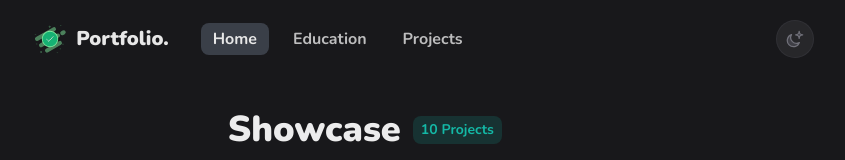
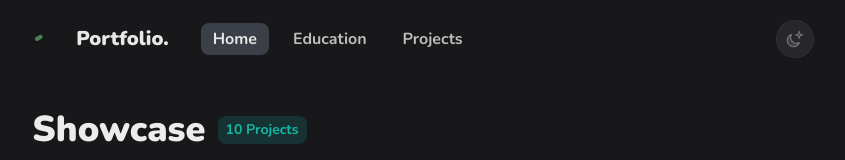
Before and after one commit to ZakariaBrahimi/Portfolio, a React (Vite) app in the folder frontend/: page /works in a window 1280 px wide. Shown: the top 160 px of the page, without its empty margins (217-1062 px from the left). Built offline with nearby package versions, Linux system fonts and the light colour scheme; what tailwindcss-animated would draw is missing.

Commit message:
Make responsive

```diff
--- a/frontend/package.json
+++ b/frontend/package.json
@@ -14,7 +14,7 @@
     "react": "^18.2.0",
     "react-dom": "^18.2.0",
     "react-router-dom": "^6.23.1",
-    "tailwindcss-animated": "^1.0.1"
+    "tailwindcss-animated": "^1.1.0"
   },
   "devDependencies": {
     "@types/react": "^18.2.43",
--- a/frontend/src/components/0-Home.jsx
+++ b/frontend/src/components/0-Home.jsx
@@ -4,7 +4,7 @@ import Education from "./4-Education"
 
 const Home = () => {
   return (
-    <div className="  mx-auto ">
+    <div className="animate-fade-up  mx-auto ">
         <Hero />
         <Main />
         <Education />
--- a/frontend/src/components/1-Header.jsx
+++ b/frontend/src/components/1-Header.jsx
@@ -17,7 +17,7 @@ const Header = () => {
           <Lottie
             className="w-9 h-9   bg-green-30"
             animationData={verifiedAnimation}
-            loop={false}
+            loop={true}
           />
           {"Portfolio."}
         </Link>
@@ -52,7 +52,7 @@ const Header = () => {
         <Lottie
           className="w-9 h-9   bg-green-30"
           animationData={verifiedAnimation}
-          loop={false}
+          loop={true}
         />
         {"Portfolio."}
       </Link>
--- a/frontend/src/components/5-Works.jsx
+++ b/frontend/src/components/5-Works.jsx
@@ -2,7 +2,7 @@ import { Link } from "react-router-dom";
 
 const Works = () => {
   return (
-    <div className="md:w-6/12 mx-auto text-[#ffffffeb]">
+    <div className="animate-fade-up text-[#ffffffeb]">
       <header className="flex flex-col gap-4 ">
         <div className="flex gap-3 items-center">
           <h1 className=" text-4xl font-black">Showcase </h1>
```
Also changed, not shown: 1 other file (tests, documents, lock files or other folders).
